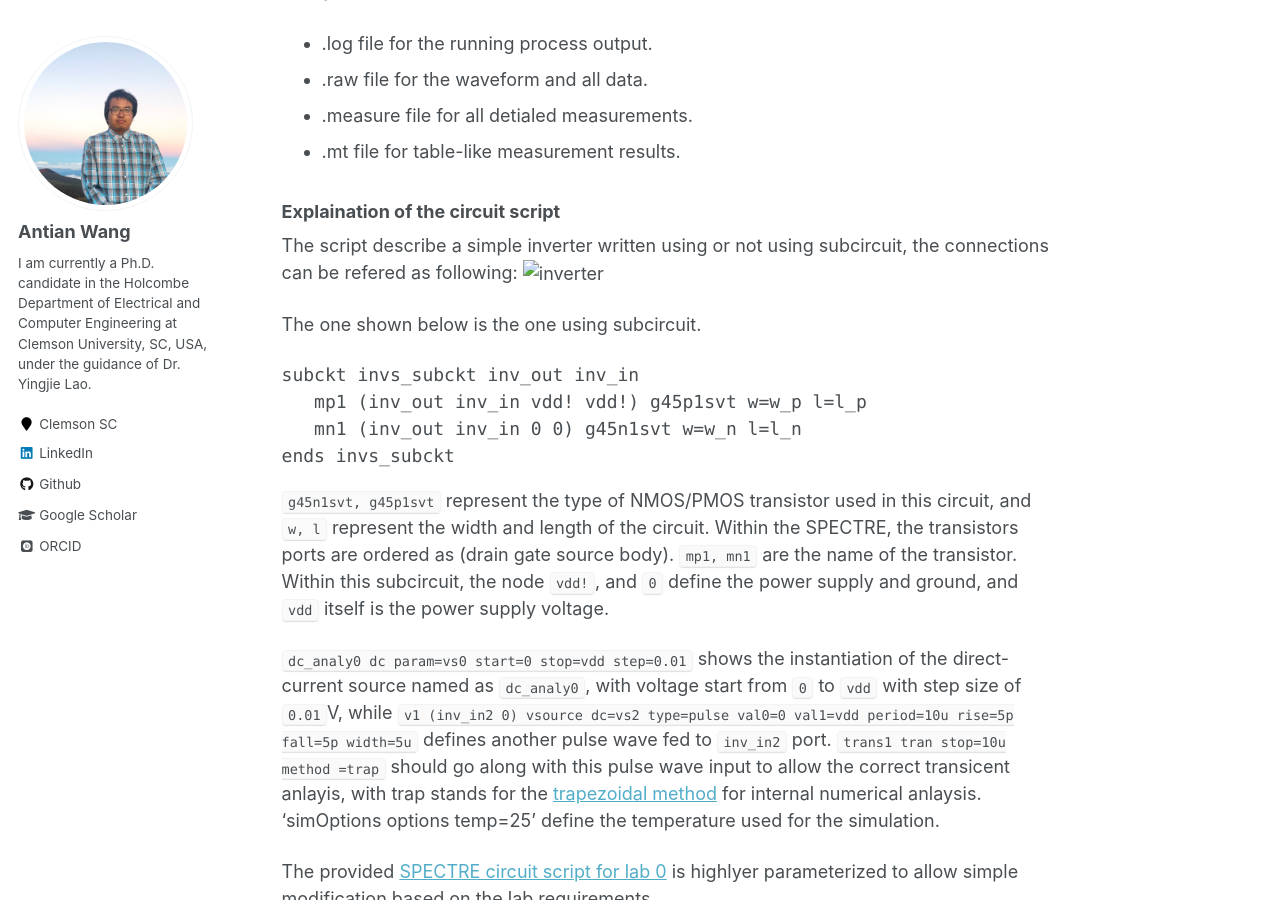
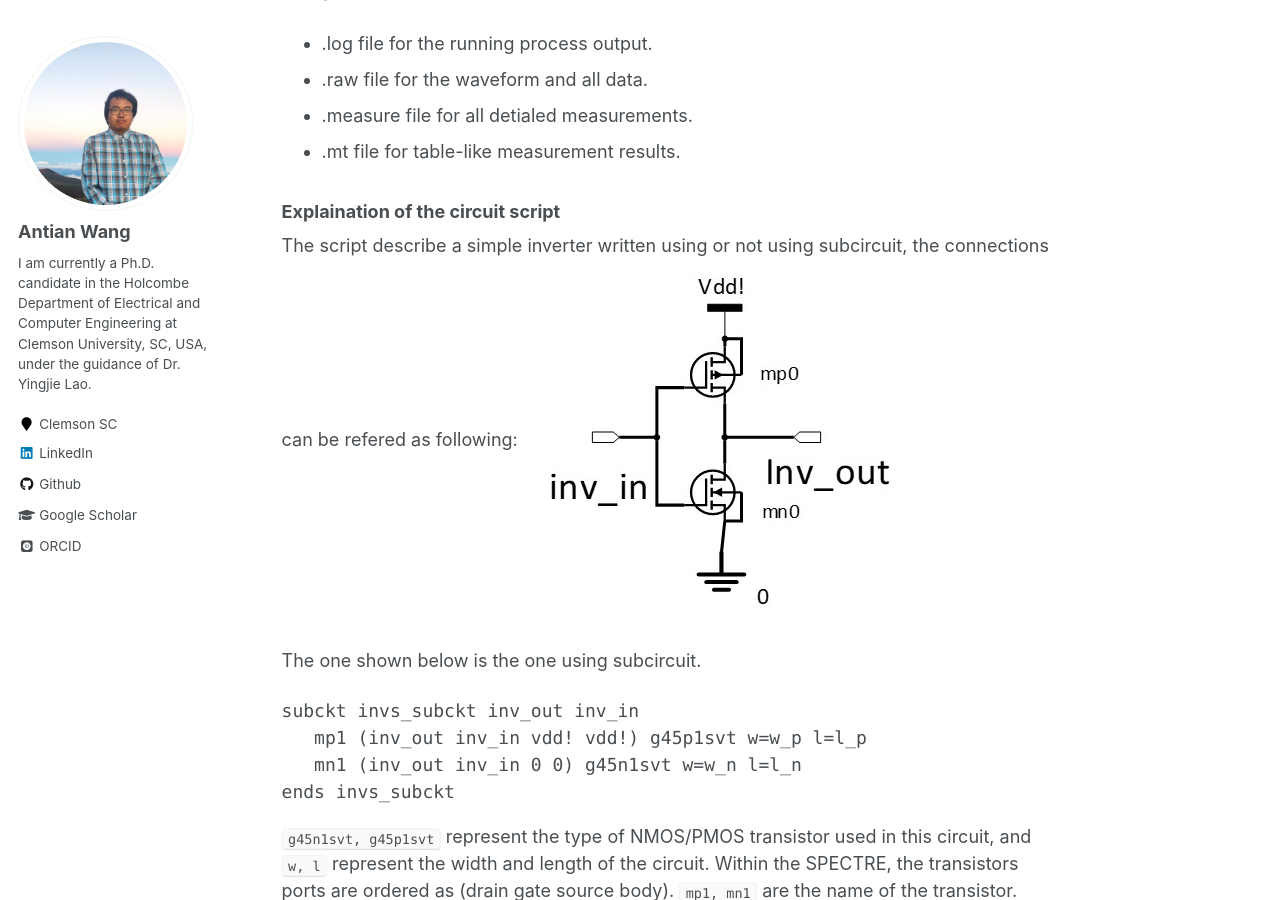
Before and after one commit to wangantian/wangantian.github.io, a Jekyll site: the page built from _teaching/Clemson_ECE4590.md, in a window 1280 px wide and 900 px high, scrolled down 2322 px. Built offline with Jekyll 4.4.1, drawn with Linux system fonts in a browser that asks for light colours; some web fonts are replaced; formulas are drawn with MathJax 3.

Commit message:
Update Clemson_ECE4590.md

```diff
--- a/_teaching/Clemson_ECE4590.md
+++ b/_teaching/Clemson_ECE4590.md
@@ -74,7 +74,7 @@ Along the following lab, multiple files will be generated, below are the ones wi
 
 <h3>Explaination of the circuit script</h3>
 The script describe a simple inverter written using or not using subcircuit, the connections can be refered as following:
-![inverter](/file/Teaching_Clemson/inverter.jpg "inverter")
+![inverter](/files/Teaching_Clemson/inverter.jpg "inverter")
 
 The one shown below is the one using subcircuit.
 <pre>
@@ -347,7 +347,7 @@ vdata   (d 0) 	vsource type=pwl   wave=[0 0 0  0 1n  vdd 10n vdd 11n 0]
 Students are expected to find and compute explore the CMOS inverter's characteristics using 45nm gpdk library. Below are the ones we do in this semester.
 
   * Verify the Elmore delay in SPECTRE. Connect the resistors and capacitors as shown in the circuit diagram below, where R=100Ohm and C=100pF.
-  ![RC delay](/file/Teaching_Clemson/RC_delay.jpg "RC delay")
+  ![RC delay](/files/Teaching_Clemson/RC_delay.jpg "RC delay")
       * Measure the Propagation delay of the circuit diagram from the input and output1 and output2.  Measure the time from the start of the input rise to the 50% of output rise.
       * Compute the Elmore delay equation learned in the lecture.
       * Convert the Elmore delay to the propagation delay (multiply Elmore delay by 0.69) .
```
